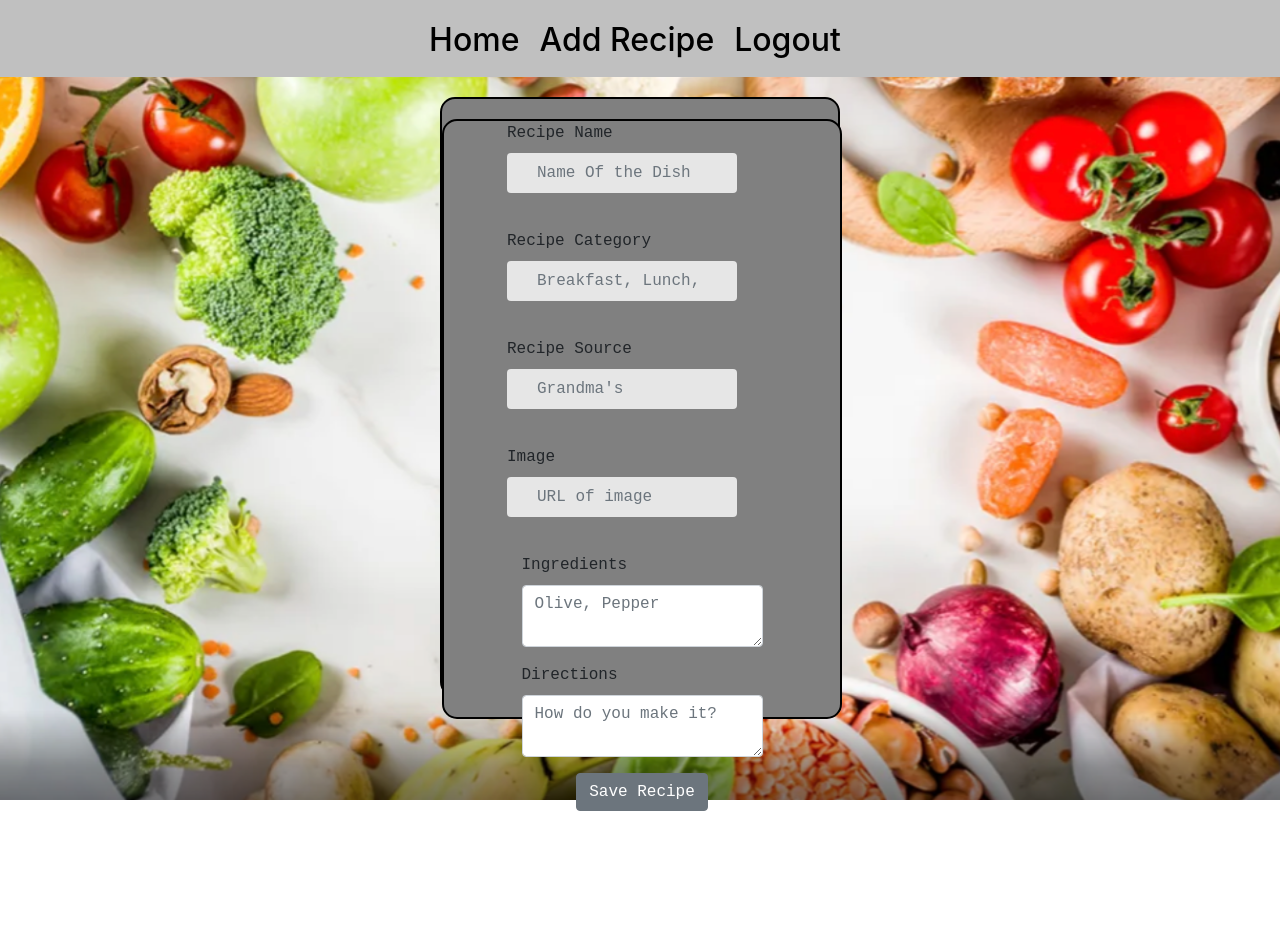
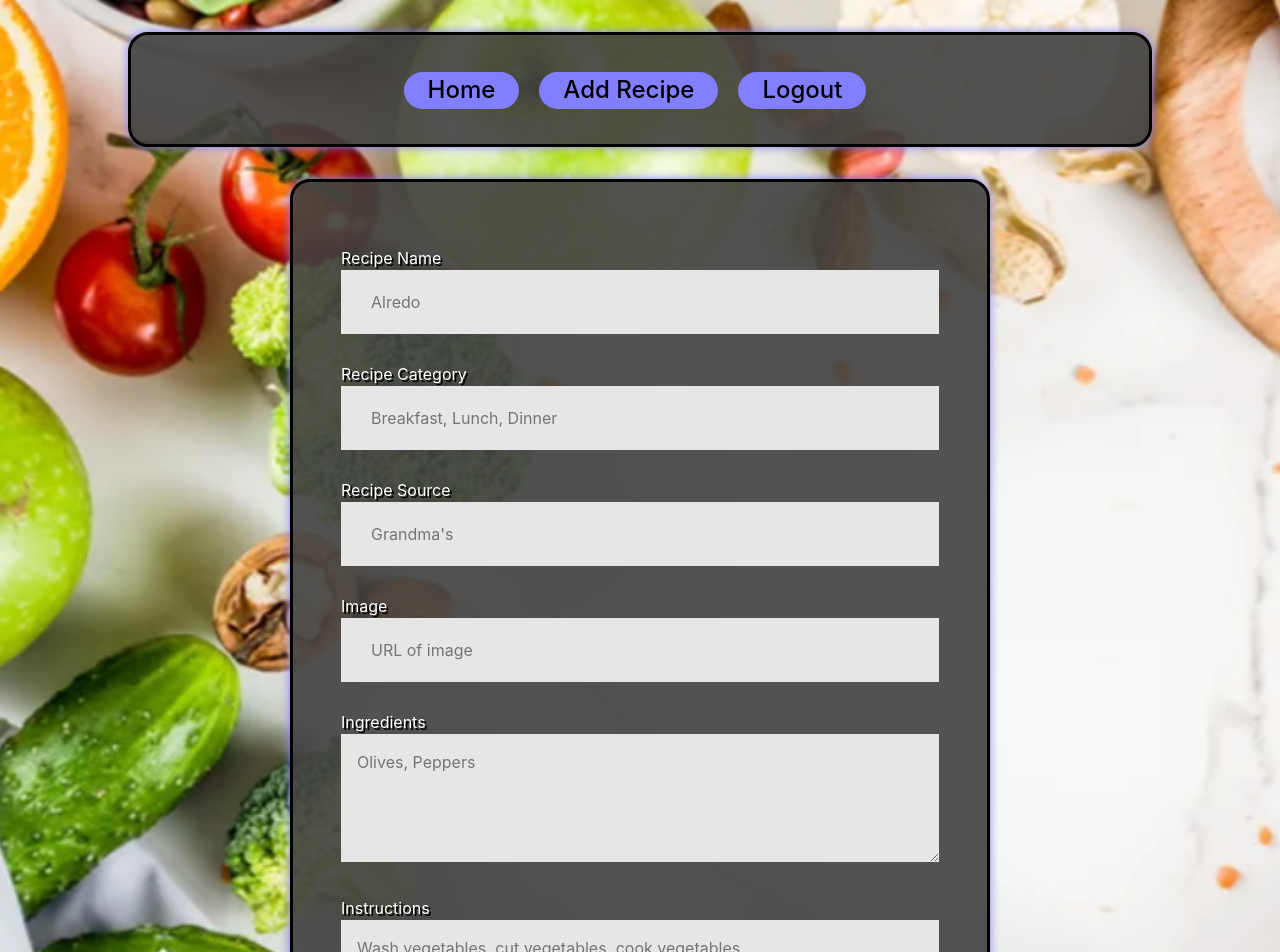
Before and after one commit to secret-family-recipes1/front-end, a React (Create React App) app in the folder famrec/: page /add-recipe in a window 1280 px wide. Shown: the top 952 px of the page. Before the commit the page ends 811 px from the top, so only its background shows below. Built offline with nearby package versions, Linux system fonts and the light colour scheme; sample sign-in values are in the browser's storage.

Commit message:
some more styling

```diff
--- a/famrec/src/App.js
+++ b/famrec/src/App.js
@@ -40,7 +40,7 @@ useEffect(() => {
 
       {/* Home page, redirects to login if not logged in, or recipes page when logged in */}
         <Switch>
-           <Route exact path='/'>
+          <Route exact path='/'>
             <Redirect to='/recipes'/>
           </Route>
 
@@ -64,7 +64,6 @@ useEffect(() => {
           {/* Edit recipe form */}
           <PrivateRoute exact path='/update-recipe/:id' component={UpdateRecipeForm}/>
         </Switch>
-
       </StyledApp>
     );
 }
--- a/famrec/src/Components/AddRecipeForm.js
+++ b/famrec/src/Components/AddRecipeForm.js
@@ -1,9 +1,60 @@
 import React, {useState} from 'react';
 import {useHistory} from 'react-router-dom'
-import { Button, Form, FormGroup, Label, Input} from 'reactstrap';
 import {addRecipe, submitEverything} from '../store/actions/recipeActions'
+import {connect} from 'react-redux'
+import Styled from 'styled-components'
 
-import {connect} from 'react-redux'
+const StyledForm = Styled.div`
+width: 60%;
+max-width: 700px;
+margin: 2rem auto;
+padding: 4rem 3rem;
+border: 3px solid black;
+border-radius: 20px;
+background-color: rgba(65, 65, 65, 0.9);
+box-shadow: 0 0 10px #827ffe;
+form {
+    display: flex;
+    flex-direction: column;
+    align-items: center;
+    width: 100%;
+    input, textarea, label {
+        width: 100%;
+    }
+    input, textarea{
+        &:focus, &:hover{
+            outline: none;
+            border: 2px solid #827ffe;
+        }
+    }
+    label {
+        color: white;
+        text-shadow: 2px 2px black;
+    }
+    textarea {
+        padding: 1rem;
+        background-color: #e6e6e6;
+        color: #827ffe;
+        font-size: 16px;
+        margin-bottom: 20px;
+        border: none;
+    }
+    button {
+        width: 100%;
+        padding: 0.75rem;
+        border: none;
+        outline: none;
+        font-size: 1.35rem;
+        background-color: rgba(1, 255, 9, 0.9);
+        &:hover{
+            transition: 0.5s;
+            transform: scale(1.1);
+            background-color: #827ffe;
+            box-shadow: 0 0 10px rgb(1, 255, 9);
+        }
+    }
+}
+`
 
 
 const initialValues = {
@@ -46,86 +97,65 @@ const AddRecipeForm = (props) => {
     }
 
     return (
-        <div className="recipesForm">
-
-            <Form className= "recipesForm" onSubmit={submitHandler}>
-
-                <FormGroup>
-                    <Label for="recipe-title">Recipe Name</Label>
-                    <Input
+        <StyledForm>
+            <form onSubmit={submitHandler}>
+                <label htmlFor='name'>Recipe Name
+                    <input
                         type="text"
                         name="name"
-                        placeholder="Name Of the Dish"
+                        placeholder="Alredo"
                         onChange={handleChanges}
                         value={form.name}
                         required
-                        />
-                </FormGroup>
-
-                <FormGroup class= "recipesForm">
-                        <Label for="recipe-category">Recipe Category</Label>
-                            <Input class= "recipesForm"
+                        ></input></label>
+                <label htmlFor='category'>Recipe Category
+                    <input
                         type="text"
                         name="category"
                         placeholder="Breakfast, Lunch, Dinner"
                         onChange={handleChanges}
                         value={form.category}
                         required
-                            />
-                </FormGroup>
-
-                <FormGroup>
-                    <Label for="recipe-source">Recipe Source</Label>
-                    <Input
+                    ></input></label>
+                <label htmlFor='source' >Recipe Source
+                    <input
                         type="text"
                         name="source"
                         placeholder="Grandma's"
                         onChange={handleChanges}
                         value={form.source}
                         required
-                        />
-                </FormGroup>
-
-                <FormGroup>
-                    <Label for="recipe-image">Image</Label>
-                    <Input
+                        ></input></label>
+                <label htmlFor='image' >Image
+                    <input
                         type="text"
                         name="imageURL"
                         placeholder="URL of image"
                         onChange={handleChanges}
                         value={form.imageURL}
-                        />
-                </FormGroup>
-
-                <FormGroup>
-                    <Label for="recipe-ingredients">Ingredients</Label>
-                    <Input
-                        type="textarea"
+                        ></input></label>
+                <label htmlFor='ingredients' >Ingredients
+                    <textarea
+                        rows='4'
+                        type="text"
                         name="ingredient"
-                        placeholder="Olive, Pepper"
+                        placeholder="Olives, Peppers"
                         onChange={handleIngredients}
                         value={ingredients.ingredient}
-                        required
-                    />
-                </FormGroup>
-
-                <FormGroup>
-                    <Label for="recipe-directions">Directions</Label>
-                    <Input
-                        type="textarea"
+                    ></textarea></label>
+                <label htmlFor='instructions' >Instructions
+                    <textarea
+                        rows='4'
+                        type="text"
                         name="instruction"
-                        placeholder="How do you make it?"
+                        placeholder="Wash vegetables, cut vegetables, cook vegetables"
                         onChange={handleInstructions}
                         value={instructions.instruction}
-                        required
-                    />
-                </FormGroup>
-                <Button type="submit">Save Recipe</Button>
-
-            </Form>
-        </div>
+                    ></textarea></label>
+                <button>Save Recipe</button>
+            </form>
+        </StyledForm>
     )
-
 }
 
 const mapStateToProps = state => {
--- a/famrec/src/Components/IndivRecipe.js
+++ b/famrec/src/Components/IndivRecipe.js
@@ -17,21 +17,24 @@ div {
     margin-top: 2rem;
     margin-bottom: 2rem;
     /* border: 2px solid black; */
-    background-color: rgba(224, 220, 220, 0.9);
-    box-shadow: 0 0 10px black, 0 0 5px;
-    text-shadow: 2px 2px 3px white;
+    background-color: rgba(65, 65, 65, 0.9);
+    box-shadow: 0 0 10px #827ffe, 0 0 5px #827ffe;
+    text-shadow: 2px 2px 3px black;
     display: flex;
     flex-direction: column;
     align-items: center;
     border-radius: 20px;
     border: 3px solid black;
+    color: white;
+    overflow: hidden;
     img {
         width: 100%;
-        border-radius: 20px;
+        border-radius: 20px 20px 0 0;
     }
     h2 {
         text-transform: capitalize;
         margin: 1rem 0;
+        color: #827ffe;
     }
     ul, ol {
         /* list-style-position: inside; */
@@ -40,9 +43,18 @@ div {
     button {
         width: 100%;
         padding: .5rem;
+        border: none;
+        &:hover {
+            transform: scale(1.1);
+        }
     }
-    button:nth-of-type(2){
-        margin-bottom: 0.75rem;
+    #edit {
+        background-color: rgba(231, 167, 0, 0.7);
+        margin-top: 4rem;
+    }
+    #delete {
+        background-color: rgba(197, 0, 0, 0.7);
+        border-radius: 0 0 20px 20px;
     }
 }
 `
@@ -106,11 +118,11 @@ const IndivRecipe = props => {
                 }): <p>No instructions are available for this recipe</p>}
                 </ol>
                {/* <p>{instructions}</p> */}
-                <button onClick={(evt) => {
+                <button id='edit' onClick={(evt) => {
                     evt.preventDefault()
                     history.push(`/update-recipe/${id}`)
                 }}>Edit</button>
-                <button onClick={(evt) => {
+                <button id='delete' onClick={(evt) => {
                         evt.preventDefault()
                         props.deleteRecipe(id)
                         history.push('/recipes')
--- a/famrec/src/Components/NavBar.js
+++ b/famrec/src/Components/NavBar.js
@@ -1,12 +1,35 @@
 import React from 'react';
 import {Link} from 'react-router-dom';
 import '../styles/NavBar.css';
+import Styled from 'styled-components'
+
+const StyledNav = Styled.div`
+h2 {
+    border: none;
+    padding: 0.25rem 1.5rem;
+    border-radius: 20px;
+    background-color: #827ffe;
+    font-size: 1.5rem;
+    &:hover{
+        transition: 0.5s;
+        background-color: black;
+        box-shadow: 0 0 10px #827ffe;
+    }
+}
+a {
+    text-decoration: none;
+    &:hover{
+        text-decoration: none;
+        color: #827ffe;
+    }
+}
+`
 
 // Nav Bar
 const NavBar = props => {
 
     return (
-        <div className="navbar-wrapper">
+        <StyledNav className="navbar-wrapper">
             <div className="navbar-container">
                 <div className="link-container">
                     <Link to='/' class="links">
@@ -30,7 +53,7 @@ const NavBar = props => {
                     </Link>
                 </div>
             </div>
-        </div>
+        </StyledNav>
     );
 }
 
--- a/famrec/src/Components/RecipeList.js
+++ b/famrec/src/Components/RecipeList.js
@@ -15,17 +15,22 @@ display: flex;
 flex-direction: column;
 flex-wrap: nowrap;
 height: 450px;
-box-shadow: 0 0 10px black;
+box-shadow: 0 0 10px #827ffe;
+background-color: rgba(65, 65, 65, 0.9);
+color: white;
+text-shadow: 2px 2px 4px black;
 img {
     width: 100%;
     margin: 0;
     padding: 0;
     border-radius: 20px;
 }
-h2 {
+h2.cardHeader {
     margin-top: 0.5rem;
     font-size: 2rem;
     width: 100%;
+    text-shadow: 2px 2px 4px black;
+    color: #827ffe;
 }
 `
 
@@ -40,7 +45,7 @@ const RecipeList = props => {
                         e.preventDefault()
                         history.push(`/recipe/${recipe.id}/`)}}>
                     <img src={recipe.imageURL} alt='recipe image'></img>
-                    <h2>{recipe.name}</h2>
+                    <h2 class='cardHeader' >{recipe.name}</h2>
                     <p>Category: {recipe.category}</p>
                     <p>From the kitchen of: {recipe.source}</p>
             </div>
--- a/famrec/src/Components/RecipeListView.js
+++ b/famrec/src/Components/RecipeListView.js
@@ -9,10 +9,19 @@ import RecipeCard from './RecipeList'
 const StyledSearch = Styled.input`
 text-align: center;
 border-radius: 20px;
-padding: 0.25rem;
+padding: 0.33rem;
 width: 33%;
 margin: 2rem;
-box-shadow: 0 0 10px black;
+box-shadow: 0 0 10px #827ffe;
+color: #827ffe;
+border: 2px solid black;
+&:focus {
+    outline: none;
+    border: 3px solid #827ffe;
+    transition: 0.5s;
+    transform: scale(1.1);
+    box-shadow: 0 0 10px ##827ffe;
+}
 `
 
 const StyledDiv = Styled.div`
@@ -30,12 +39,14 @@ div {
 // Recipe list component for recipes page
 const RecipeListView = (props) => {
     const [search, setSearch] = useState('')
+    const [recipesList, setRecipesList] = useState()
 
     const history = useHistory()
 
         useEffect(() => {
             props.getRecipes()
-        }, [])
+            setRecipesList(props.recipes)
+        }, [recipesList])
 
         const handleSearch = evt => {
             evt.preventDefault()
--- a/famrec/src/Components/updateRecipeForm.js
+++ b/famrec/src/Components/updateRecipeForm.js
@@ -1,9 +1,61 @@
 import React, {useState, useEffect} from 'react';
 import {useHistory, useParams} from 'react-router-dom'
-import { Button, Form, FormGroup, Label, Input} from 'reactstrap';
 import {editEverything} from '../store/actions/recipeActions'
 import {axiosWithAuth} from '../utils/axiosWithAuth'
 import {connect} from 'react-redux'
+import Styled from 'styled-components'
+
+const StyledForm = Styled.div`
+width: 60%;
+max-width: 700px;
+margin: 2rem auto;
+padding: 4rem 3rem;
+border: 3px solid black;
+border-radius: 20px;
+background-color: rgba(65, 65, 65, 0.9);
+box-shadow: 0 0 10px #827ffe;
+form {
+    display: flex;
+    flex-direction: column;
+    align-items: center;
+    width: 100%;
+    input, textarea, label {
+        width: 100%;
+    }
+    input, textarea{
+        &:focus, &:hover{
+            outline: none;
+            border: 2px solid #827ffe;
+        }
+    }
+    label {
+        color: white;
+        text-shadow: 2px 2px black;
+    }
+    textarea {
+        padding: 1rem;
+        background-color: #e6e6e6;
+        color: #827ffe;
+        font-size: 16px;
+        margin-bottom: 20px;
+        border: none;
+    }
+    button {
+        width: 100%;
+        padding: 0.75rem;
+        border: none;
+        outline: none;
+        font-size: 1.35rem;
+        background-color: rgba(1, 255, 9, 0.9);
+        &:hover{
+            transition: 0.5s;
+            transform: scale(1.1);
+            background-color: #827ffe;
+            box-shadow: 0 0 10px rgb(1, 255, 9);
+        }
+    }
+}
+`
 
 
 const initialValues = {
@@ -79,84 +131,64 @@ const UpdateRecipeForm = (props) => {
     }
 
     return (
-        <div className="recipesForm">
-
-            <Form className= "recipesForm" onSubmit={submitHandler}>
-
-                <FormGroup>
-                    <Label for="recipe-title">Recipe Name</Label>
-                    <Input
+        <StyledForm>
+            <form onSubmit={submitHandler}>
+                <label htmlFor='name'>Recipe Name
+                    <input
                         type="text"
                         name="name"
                         placeholder="Name Of the Dish"
                         onChange={handleChanges}
                         value={form.name}
                         required
-                        />
-                </FormGroup>
-
-                <FormGroup class= "recipesForm">
-                        <Label for="recipe-category">Recipe Category</Label>
-                            <Input class= "recipesForm"
+                        ></input></label>
+                <label htmlFor='category'>Recipe Category
+                    <input
                         type="text"
                         name="category"
                         placeholder="Breakfast, Lunch, Dinner"
                         onChange={handleChanges}
                         value={form.category}
                         required
-                            />
-                </FormGroup>
-
-                <FormGroup>
-                    <Label for="recipe-source">Recipe Source</Label>
-                    <Input
+                    ></input></label>
+                <label htmlFor='source'>Recipe Source
+                    <input
                         type="text"
                         name="source"
                         placeholder="Grandma's"
                         onChange={handleChanges}
                         value={form.source}
                         required
-                        />
-                </FormGroup>
-
-                <FormGroup>
-                    <Label for="recipe-image">Image</Label>
-                    <Input
+                        ></input></label>
+                <label htmlFor='image'>Image
+                    <input
                         type="text"
                         name="imageURL"
                         placeholder="URL of image"
                         onChange={handleChanges}
                         value={form.imageURL}
-                        />
-                </FormGroup>
-
-                <FormGroup>
-                    <Label for="recipe-ingredients">Ingredients</Label>
-                    <Input
-                        type="textarea"
+                        ></input></label>
+                <label htmlFor='ingredients'>Ingredients
+                    <textarea
+                        rows='4'
+                        type="text"
                         name="ingredient"
                         placeholder="Olive, Pepper"
                         onChange={handleIngredients}
                         value={ingredients.ingredient}
-                        required
-                    />
-                </FormGroup>
-
-                <FormGroup>
-                    <Label for="recipe-directions">Directions</Label>
-                    <Input
-                        type="textarea"
+                    ></textarea> </label>
+                <label htmlFor='instructions'>Instructions
+                    <textarea
+                        rows='4'
+                        type="text"
                         name="instruction"
                         placeholder="How do you make it?"
                         onChange={handleInstructions}
                         value={instructions.instruction}
-                        required
-                    />
-                </FormGroup>
-                <Button type="submit">Save Recipe</Button>
-
-            </Form>
-        </div>
+                    ></textarea> </label>
+                <button>Edit Recipe</button>
+            </form>
+        </StyledForm>
     )
 
 }
--- a/famrec/src/index.css
+++ b/famrec/src/index.css
@@ -71,12 +71,6 @@ code {
   align-items: center;
   font-family:'Courier New', Courier, monospace;
   background-color: rgba(224, 220, 220, 0.9);
-
   border-radius: 20px;
   border: 3px solid black;
 }
-.addInfoInput{
-  color: black;
-  font-size: 20px;
-  text-decoration: none;
-}
--- a/famrec/src/styles/NavBar.css
+++ b/famrec/src/styles/NavBar.css
@@ -1,8 +1,12 @@
  .navbar-wrapper {
-    width: 100%;
-    background-color: silver;
-    padding: 1rem;
+    width: 80%;
+    background-color: rgba(65, 65, 65, 0.9);
+    padding: 2rem;
     display: flex;
+    margin: 2rem 0 0;
+    border: 3px solid black;
+    border-radius: 20px;
+    box-shadow: 0 0 10px #827ffe;
 }
 
 .navbar-container {
@@ -18,8 +22,6 @@
 
 .link-container {
     display: flex;
-    flex-wrap: wrap;
-    /* width: 40%; */
     justify-content: center;
     margin: 0 1.5rem;
     height: 40px;
```
Lines whose indentation alone changed are shown as unchanged.
